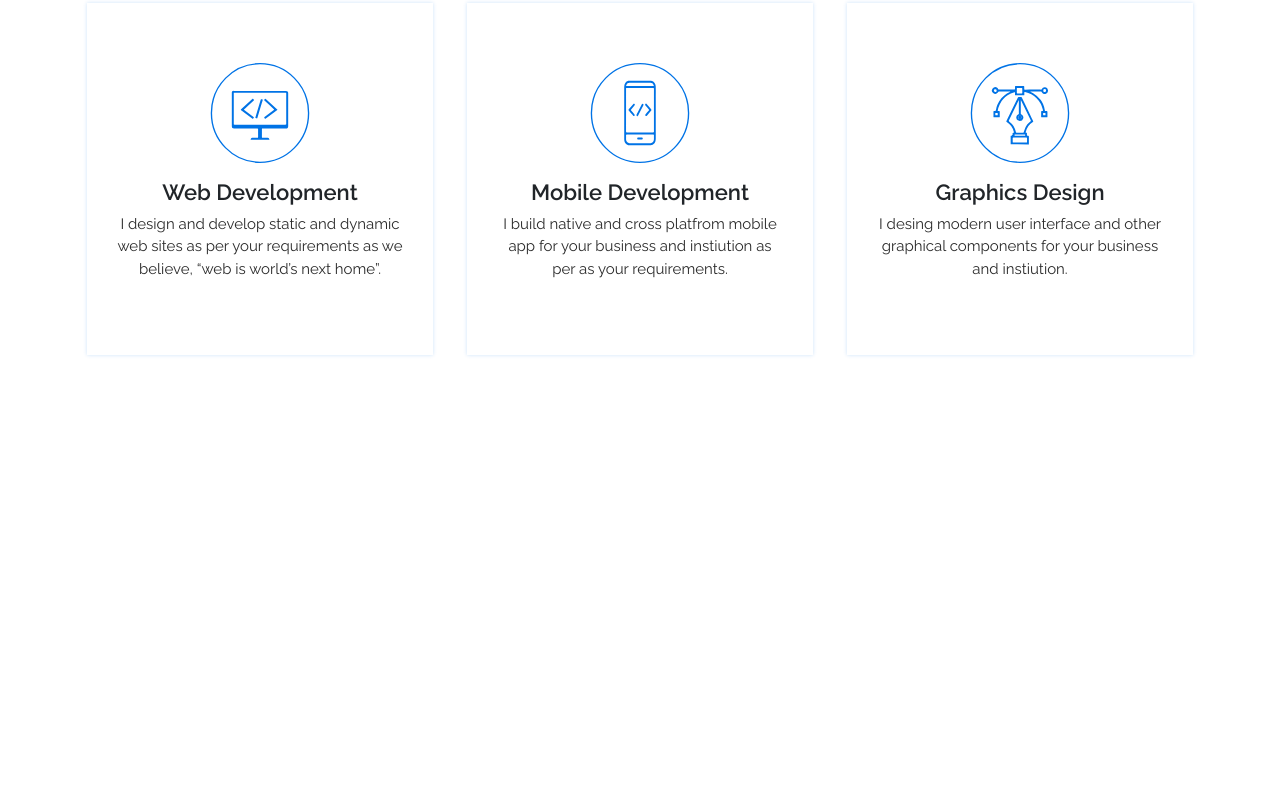
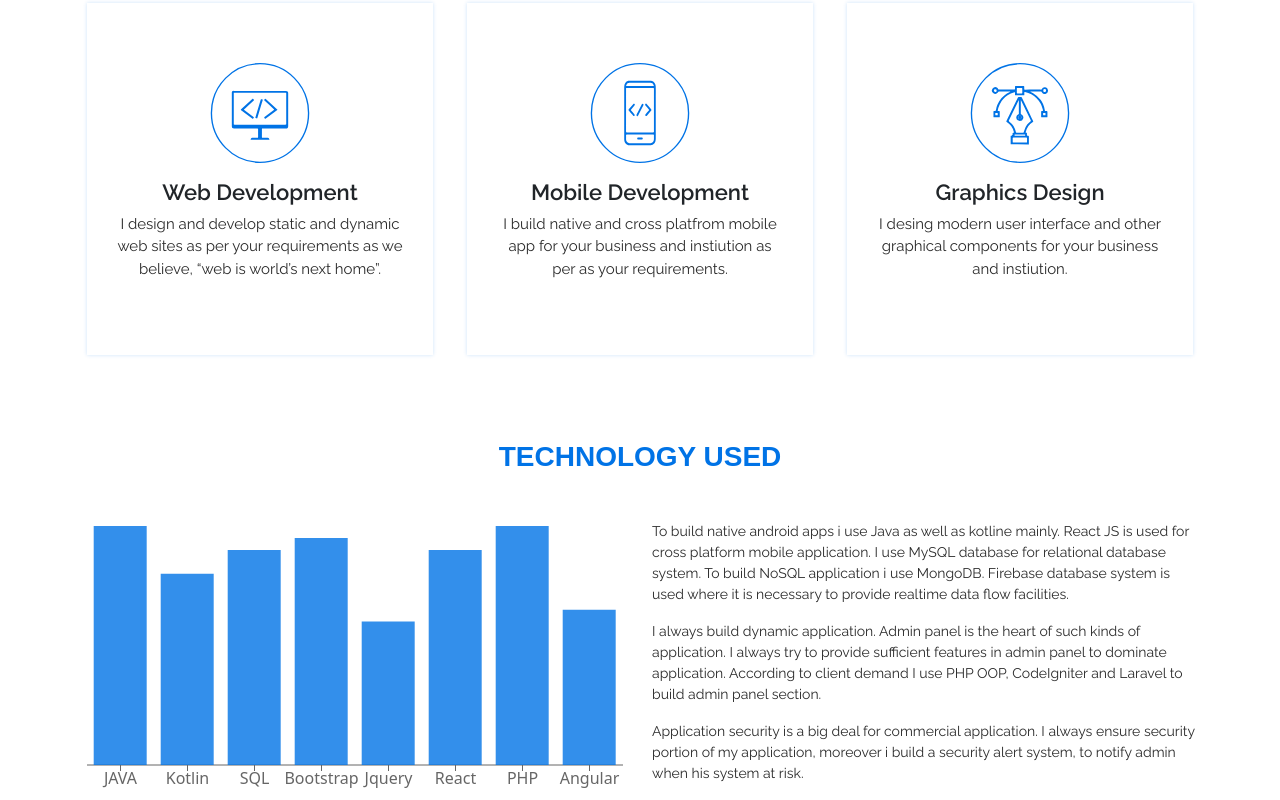
Before and after one commit to mithunbanerjee632/Portfolio-Website-Using-React-js-and-Laravel, a React (Create React App) app: page / in a window 1280 px wide. Shown: the part 664-1464 px from the top of the page. Before the commit the page ends 1024 px from the top, so only its background shows below. Built offline with nearby package versions, Linux system fonts and the light colour scheme.

Commit message:
Working With Recharts

```diff
--- a/package.json
+++ b/package.json
@@ -11,6 +11,7 @@
     "react-bootstrap": "^2.4.0",
     "react-dom": "^18.1.0",
     "react-scripts": "5.0.1",
+    "recharts": "^2.1.10",
     "web-vitals": "^2.1.4"
   },
   "scripts": {
--- a/src/App.js
+++ b/src/App.js
@@ -2,6 +2,7 @@ import logo from './logo.svg';
 import TopBanner from "./component/TopBanner/TopBanner";
 import Services from "./component/Services/Services";
 import TopNavigation from "./component/TopNavigation/TopNavigation";
+import Analysis from "./component/Analysis/Analysis";
 
 
 function App() {
@@ -10,6 +11,7 @@ function App() {
       <TopNavigation/>
       <TopBanner/>
         <Services/>
+        <Analysis/>
 
     </div>
   );
--- a/src/asset/css/custom.css
+++ b/src/asset/css/custom.css
@@ -71,6 +71,8 @@
     box-shadow: 0 0 8px 0 rgba(0,115,230,0.2) ;
 }
 
+
+
 .navTitle{
     font-family: 'Montserreat',sans-serif;
     color: #ffffff !important;
@@ -121,3 +123,10 @@
     color: #000000 !important;
     text-decoration: none !important;
 }
+
+.des{
+    font-weight: 400;
+    color: #2B2B2B;
+    font-family: 'Raleway',sans-serif;
+    font-size: 14px;
+}
--- /dev/null
+++ b/src/component/Analysis/Analysis.js
@@ -0,0 +1,62 @@
+import React, {Component, Fragment} from 'react';
+import {Col, Container, Row} from "react-bootstrap";
+import {BarChart, Bar, ResponsiveContainer, XAxis, Tooltip} from "recharts";
+
+
+class Analysis extends Component {
+    constructor() {
+        super();
+
+        this.state={
+            data:[
+                {Technology:"JAVA",Project:100},
+                {Technology:"Kotlin",Project:80},
+                {Technology:"SQL",Project:90},
+                {Technology:"Bootstrap",Project:95},
+                {Technology:"Jquery",Project:60},
+                {Technology:"React",Project:90},
+                {Technology:"PHP",Project:100},
+                {Technology:"Angular",Project:65},
+            ]
+        }
+    }
+
+
+
+    render() {
+        var blue = "rgba(0,115,230,0.8)";
+        return (
+            <Fragment>
+                <Container>
+                    <h1 className="serviceMainTitle text-center">TECHNOLOGY USED</h1>
+
+                    <Row>
+                        <Col  lg={6} md={12} sm={12}>
+                            <ResponsiveContainer>
+
+                                <BarChart width={100} height={300} data={this.state.data}>
+                                    <XAxis dataKey="Technology"/>
+                                    <Tooltip/>
+                                    <Bar dataKey="Project" fill={blue}>
+
+                                    </Bar>
+                                </BarChart>
+
+                            </ResponsiveContainer>
+
+                        </Col>
+
+                        <Col lg={6} md={12} sm={12}>
+                            <p className="text-justify des">To build native android apps i use Java as well as kotline mainly. React JS is used for cross platform mobile application. I use MySQL database for relational database system. To build NoSQL application i use MongoDB. Firebase database system is used where it is necessary to provide realtime data flow facilities.</p>
+                            <p className="text-justify des"> I always build dynamic application. Admin panel is the heart of such kinds of application. I always try to provide sufficient features in admin panel to dominate application. According to client demand I use PHP OOP, CodeIgniter and Laravel to build admin panel section. </p>
+                            <p className="text-justify des"> Application security is a big deal for commercial application. I always ensure security portion of my application, moreover i build a security alert system, to notify admin when his system at risk. </p>
+                        </Col>
+                    </Row>
+                </Container>
+
+            </Fragment>
+        );
+    }
+}
+
+export default Analysis;
--- a/src/component/TopNavigation/TopNavigation.js
+++ b/src/component/TopNavigation/TopNavigation.js
@@ -2,6 +2,9 @@ import React, {Component, Fragment} from 'react';
 import {Container, Nav, Navbar, NavDropdown} from "react-bootstrap";
 import whiteLogo from "../../asset/images/navlogo.svg";
 import blueLogo from "../../asset/images/navlogoScroll.svg";
+import '../../asset/css/bootstrap.min.css';
+import '../../asset/css/custom.css';
+
 
 class TopNavigation extends Component {
     constructor() {
```
Also changed, not shown: 1 other file (tests, documents, lock files or other folders).
